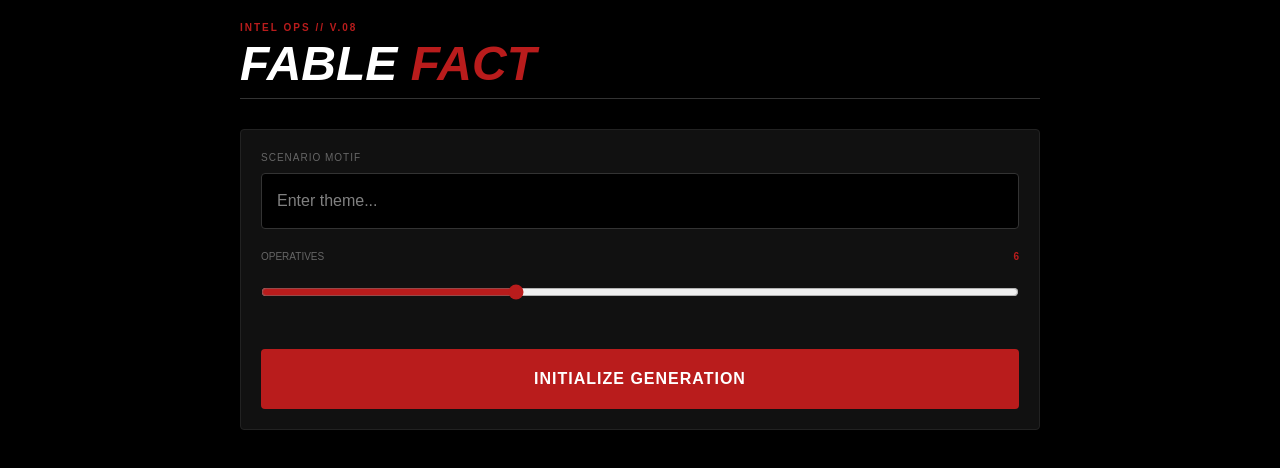
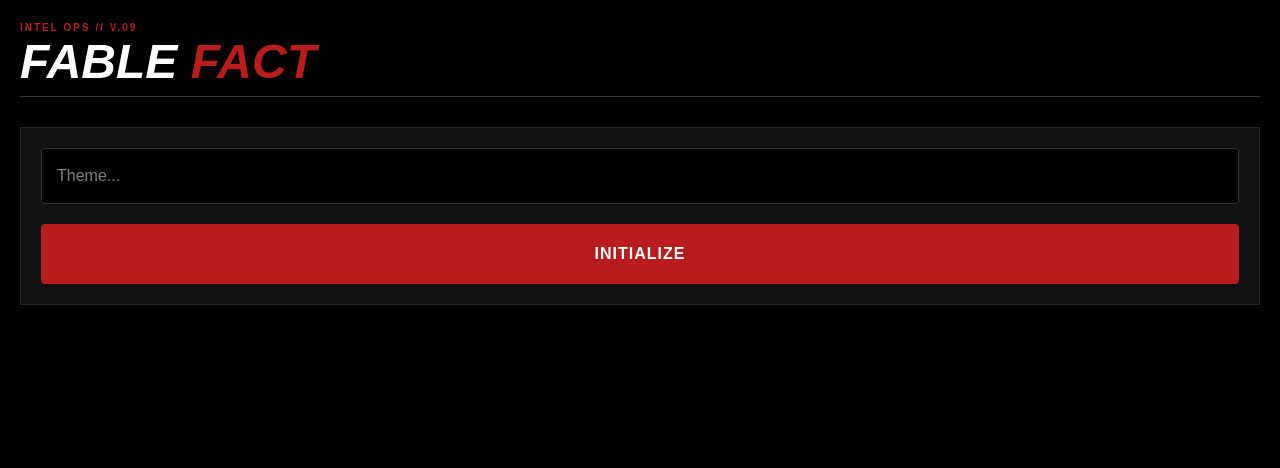
Before and after one commit to Unskilledcrab/fable-and-fact, a Next.js app: page / in a window 1280 px wide. Shown: the top 468 px of the page. Built offline with nearby package versions, Linux system fonts and the light colour scheme.

Commit message:
Fix UI jump/flash on refresh with hydration guard

```diff
--- a/src/app/page.tsx
+++ b/src/app/page.tsx
@@ -1,25 +1,25 @@
 "use client";
 
-import React, { useState, useEffect, Suspense } from 'react';
+import React, { useState, useEffect, Suspense, useMemo } from 'react';
 import { useSearchParams, useRouter } from 'next/navigation';
-import { Sparkles, Users, Loader2, FileSearch, Fingerprint, Clock, Eye, EyeOff, Smartphone, ArrowLeft, Shield, Unlock, Lock } from 'lucide-react';
+import { Sparkles, Users, Loader2, Fingerprint, Clock, Shield, Unlock, Lock, ArrowLeft, Smartphone } from 'lucide-react';
 
 function FableAndFact() {
   const router = useRouter();
   const searchParams = useSearchParams();
 
-  const [theme, setTheme] = useState("");
-  const [players, setPlayers] = useState(6);
-  const [loading, setLoading] = useState(false);
-  const [mystery, setMystery] = useState<any>(null);
-  const [revealSecret, setRevealSecret] = useState(false);
-  const [glitch, setGlitch] = useState(false);
-
-  // Parse URL state
+  // URL state is the single source of truth for view
   const view = searchParams.get('view') || 'gm';
   const activePlayerIndex = searchParams.get('p') !== null ? parseInt(searchParams.get('p')!) : null;
 
-  // Persistence: Save/Load from LocalStorage
+  const [mystery, setMystery] = useState<any>(null);
+  const [isHydrated, setIsHydrated] = useState(false);
+  const [loading, setLoading] = useState(false);
+  const [theme, setTheme] = useState("");
+  const [players, setPlayers] = useState(6);
+  const [revealSecret, setRevealSecret] = useState(false);
+
+  // Initialize from LocalStorage once on mount
   useEffect(() => {
     const saved = localStorage.getItem('current_mystery');
     if (saved) {
@@ -29,8 +29,10 @@ function FableAndFact() {
         console.error("Failed to restore session", e);
       }
     }
+    setIsHydrated(true);
   }, []);
 
+  // Persist mystery changes
   useEffect(() => {
     if (mystery) {
       localStorage.setItem('current_mystery', JSON.stringify(mystery));
@@ -41,14 +43,8 @@ function FableAndFact() {
     const params = new URLSearchParams();
     params.set('view', newView);
     if (pIdx !== null) params.set('p', pIdx.toString());
-    router.push(`?${params.toString()}`);
+    router.replace(`?${params.toString()}`);
   };
-
-  useEffect(() => {
-    setGlitch(true);
-    const timer = setTimeout(() => setGlitch(false), 150);
-    return () => clearTimeout(timer);
-  }, [view, activePlayerIndex]);
 
   const handleGenerate = async () => {
     setLoading(true);
@@ -56,21 +52,15 @@ function FableAndFact() {
       await new Promise(r => setTimeout(r, 1200));
       const newMystery = {
         title: "THE LAST LEDGER OF LOXLEY",
-        setting: "An opulent Art Deco ballroom, 1929. The air is thick with expensive cigars and cheap perfume.",
-        premise: "The city's most influential banker has collapsed mid-toast. His ledger, containing everyone's secrets, has vanished.",
-        storyline: [
-          { time: "8:00 PM", event: "Arrival & Cocktails. Guests are encouraged to find their initial allies." },
-          { time: "8:45 PM", event: "The Fatal Toast. Lord Loxley collapses. The room goes dark for 10 seconds." },
-          { time: "11:30 PM", event: "The Confrontation. All guests gather for the final reveal and accusations." }
-        ],
+        setting: "An opulent Art Deco ballroom, 1929.",
+        premise: "The city's most influential banker has collapsed mid-toast.",
         characters: [
-          { id: "0", name: "Vivian Vane", role: "The Lounge Singer", faction: "THE SYNDICATE", difficulty: "Easy", secret: "Was blackmailing the host for her stolen jewels.", objective: "Find the ledger before the police arrive.", allies: ["Arthur 'The Ox' Miller"] },
-          { id: "1", name: "Arthur 'The Ox' Miller", role: "The Bodyguard", faction: "THE SYNDICATE", difficulty: "Medium", secret: "Is actually a mole for the Moretti Crime Family.", objective: "Ensure the ledger never sees the light of day.", allies: ["Vivian Vane"] },
-          { id: "2", name: "Detective Sharp", role: "The Guest of Honor", faction: "LAW & ORDER", difficulty: "Hard", secret: "Owes the banker a gambling debt that would ruin his career.", objective: "Pin the crime on a convenient scapegoat.", allies: [] }
+          { name: "Vivian Vane", role: "The Lounge Singer", faction: "THE SYNDICATE", difficulty: "Easy", secret: "Was blackmailing the host.", objective: "Find the ledger.", allies: ["Arthur 'The Ox' Miller"] },
+          { name: "Arthur 'The Ox' Miller", role: "The Bodyguard", faction: "THE SYNDICATE", difficulty: "Medium", secret: "Is a mole.", objective: "Destroy the ledger.", allies: ["Vivian Vane"] },
+          { name: "Detective Sharp", role: "The Guest", faction: "LAW", difficulty: "Hard", secret: "Owes a debt.", objective: "Pin the crime.", allies: [] }
         ]
       };
       setMystery(newMystery);
-      localStorage.setItem('current_mystery', JSON.stringify(newMystery));
     } catch (error) {
       console.error(error);
     } finally {
@@ -78,8 +68,11 @@ function FableAndFact() {
     }
   };
 
-  // --- STYLES (Inline to guarantee look) ---
-  const containerStyle: React.CSSProperties = { backgroundColor: '#000', minHeight: '100vh', color: '#fff', padding: '20px', fontFamily: 'sans-serif', opacity: glitch ? 0.4 : 1, transition: 'opacity 0.15s ease' };
+  // Prevent "Flash of Original View" by waiting for hydration
+  if (!isHydrated) return null;
+
+  // --- STYLES ---
+  const containerStyle: React.CSSProperties = { backgroundColor: '#000', minHeight: '100vh', color: '#fff', padding: '20px', fontFamily: 'sans-serif' };
   const cardStyle: React.CSSProperties = { background: '#fff', color: '#000', padding: '24px', boxShadow: '10px 10px 0px #b91c1c', borderRadius: '2px' };
   const inputStyle: React.CSSProperties = { width: '100%', background: '#000', border: '1px solid #333', padding: '15px', color: '#fff', fontSize: '16px', borderRadius: '4px' };
   const buttonStyle: React.CSSProperties = { width: '100%', padding: '18px', background: '#b91c1c', color: '#fff', border: 'none', borderRadius: '4px', fontWeight: '900', letterSpacing: '1px', cursor: 'pointer' };
@@ -87,29 +80,17 @@ function FableAndFact() {
   // --- PLAYER VIEW ---
   if (mystery && view === 'player' && activePlayerIndex !== null) {
     const char = mystery.characters[activePlayerIndex];
+    if (!char) return <div>SUBJECT_NOT_FOUND</div>;
     return (
       <div style={{ ...containerStyle, fontFamily: 'monospace' }}>
         <button onClick={() => { setURLState('gm'); setRevealSecret(false); }} style={{ background: 'transparent', border: 'none', color: '#b91c1c', fontSize: '11px', fontWeight: 'bold', display: 'flex', alignItems: 'center', gap: '8px', marginBottom: '30px', cursor: 'pointer' }}>
           <ArrowLeft size={16} /> EXIT_ENCRYPTED_SESSION
         </button>
-
         <div style={{ background: '#0a0a0a', padding: '24px', border: '1px solid #222', borderLeft: '5px solid #b91c1c' }}>
-          <div style={{ fontSize: '9px', fontWeight: 'bold', color: '#b91c1c', letterSpacing: '3px', marginBottom: '20px' }}>// SUBJECT_{activePlayerIndex.toString().padStart(3, '0')}</div>
-
+          <div style={{ fontSize: '9px', fontWeight: 'bold', color: '#b91c1c', letterSpacing: '3px', marginBottom: '20px' }}>// SUBJECT_{activePlayerIndex}</div>
           <h2 style={{ fontSize: '28px', fontWeight: '900', margin: 0, textTransform: 'uppercase' }}>{char.name}</h2>
           <div style={{ fontSize: '11px', color: '#666', marginTop: '4px', marginBottom: '30px' }}>{char.role} // {char.faction}</div>
-
-          <div style={{ marginBottom: '30px', padding: '15px', background: '#111', border: '1px solid #1a1a1a' }}>
-            <div style={{ fontSize: '10px', color: '#666', fontWeight: 'bold', display: 'flex', alignItems: 'center', gap: '6px', marginBottom: '10px' }}><Shield size={12} color="#b91c1c" /> AFFILIATES</div>
-            {char.allies?.map((a:any, i:any)=>(<div key={i} style={{fontSize:'13px', color:'#888', marginBottom:'5px'}}>&gt; {a}</div>))}
-          </div>
-
-          <div style={{ marginBottom: '30px' }}>
-            <div style={{ fontSize: '10px', color: '#16a34a', fontWeight: 'bold', display: 'flex', alignItems: 'center', gap: '6px', marginBottom: '8px' }}><Unlock size={12} /> OBJECTIVE</div>
-            <p style={{ margin: 0, fontSize: '14px', lineHeight: '1.5', color: '#ccc' }}>{char.objective}</p>
-          </div>
-
-          <div style={{ padding: '20px', background: revealSecret ? '#1a0505' : '#0f0f0f', border: `1px solid ${revealSecret ? '#b91c1c' : '#222'}`, transition: 'all 0.3s' }}>
+          <div style={{ padding: '20px', background: revealSecret ? '#1a0505' : '#0f0f0f', border: `1px solid ${revealSecret ? '#b91c1c' : '#222'}` }}>
             <div style={{ fontSize: '10px', color: '#b91c1c', fontWeight: 'bold', display: 'flex', alignItems: 'center', gap: '6px', marginBottom: '15px' }}><Lock size={12} /> SECRET</div>
             {!revealSecret ? (
               <button onClick={() => setRevealSecret(true)} style={{ ...buttonStyle, padding: '12px' }}>UNSEAL DATA</button>
@@ -128,61 +109,37 @@ function FableAndFact() {
   // --- GM VIEW ---
   return (
     <div style={containerStyle}>
-      <div style={{ maxWidth: '800px', margin: '0 auto' }}>
       <header style={{ borderBottom: '1px solid #333', paddingBottom: '15px', marginBottom: '30px' }}>
-          <div style={{ color: '#b91c1c', fontSize: '10px', fontWeight: 'bold', letterSpacing: '2px', marginBottom: '10px' }}>INTEL OPS // V.08</div>
-          <h1 style={{ fontSize: '48px', fontWeight: '900', margin: 0, fontStyle: 'italic', lineHeight: '0.8', color: '#fff' }}>
-            FABLE <span style={{ color: '#b91c1c' }}>FACT</span>
-          </h1>
+        <div style={{ color: '#b91c1c', fontSize: '10px', fontWeight: 'bold', letterSpacing: '2px', marginBottom: '8px' }}>INTEL OPS // V.09</div>
+        <h1 style={{ fontSize: '48px', fontWeight: '900', margin: 0, fontStyle: 'italic', lineHeight: '0.8', color: '#fff' }}>FABLE <span style={{ color: '#b91c1c' }}>FACT</span></h1>
       </header>
 
       {!mystery ? (
-          <div style={{ background: '#111', padding: '20px', border: '1px solid #222', borderRadius: '4px' }}>
-            <div style={{ marginBottom: '20px' }}>
-              <label style={{ display: 'block', fontSize: '10px', color: '#666', marginBottom: '8px', letterSpacing: '1px' }}>SCENARIO MOTIF</label>
-              <input style={inputStyle} placeholder="Enter theme..." value={theme} onChange={(e) => setTheme(e.target.value)} />
-            </div>
-            <div style={{ marginBottom: '30px' }}>
-               <label style={{ display: 'flex', justifyContent: 'space-between', fontSize: '10px', color: '#666', marginBottom: '8px' }}>
-                <span>OPERATIVES</span>
-                <span style={{ color: '#b91c1c', fontWeight: 'bold' }}>{players}</span>
-              </label>
-              <input type="range" min="3" max="12" style={{ width: '100%', accentColor: '#b91c1c', height: '40px' }} value={players} onChange={(e) => setPlayers(parseInt(e.target.value))} />
-            </div>
-            <button onClick={handleGenerate} disabled={loading || !theme} style={buttonStyle}>
-              {loading ? 'COMPILING...' : 'INITIALIZE GENERATION'}
-            </button>
+        <div style={{ background: '#111', padding: '20px', border: '1px solid #222' }}>
+          <input style={inputStyle} placeholder="Theme..." value={theme} onChange={(e) => setTheme(e.target.value)} />
+          <button onClick={handleGenerate} disabled={loading || !theme} style={{ ...buttonStyle, marginTop: '20px' }}>{loading ? 'COMPILING...' : 'INITIALIZE'}</button>
         </div>
       ) : (
-          <div style={{ display: 'flex', flexDirection: 'column', gap: '30px' }}>
         <div style={cardStyle}>
-               <h2 style={{ fontSize: '24px', fontWeight: '900', margin: '0 0 20px 0', borderBottom: '4px solid #000', paddingBottom: '10px', textTransform: 'uppercase' }}>{mystery.title}</h2>
-               <div style={{ fontSize: '10px', fontWeight: '900', color: '#b91c1c', marginBottom: '15px', letterSpacing: '1px' }}>PERSONNEL_MANIFEST</div>
-               <div style={{ display: 'flex', flexDirection: 'column', gap: '12px' }}>
+          <h2 style={{ fontSize: '24px', fontWeight: '900', margin: '0 0 20px 0', borderBottom: '4px solid #000', paddingBottom: '10px' }}>{mystery.title}</h2>
           {mystery.characters.map((char: any, i: number) => (
-                   <div key={i} style={{ background: '#f5f5f5', border: '1px solid #eee', padding: '15px', display: 'flex', justifyContent: 'space-between', alignItems: 'center' }}>
-                      <div style={{ display: 'flex', flexDirection: 'column' }}>
-                        <span style={{ fontSize: '14px', fontWeight: '900' }}>{char.name}</span>
-                        <span style={{ fontSize: '10px', color: '#999', textTransform: 'uppercase' }}>{char.role}</span>
-                      </div>
+            <div key={i} style={{ background: '#f5f5f5', border: '1px solid #eee', padding: '15px', display: 'flex', justifyContent: 'space-between', alignItems: 'center', marginBottom: '10px' }}>
+              <div><b>{char.name}</b><br/><small>{char.role}</small></div>
               <button onClick={() => setURLState('player', i)} style={{ background: '#000', color: '#fff', border: 'none', padding: '12px', borderRadius: '4px', cursor: 'pointer' }}>
                 <Smartphone size={18} />
               </button>
             </div>
           ))}
-               </div>
-               <button onClick={() => { localStorage.removeItem('current_mystery'); setMystery(null); }} style={{ marginTop: '30px', width: '100%', padding: '12px', background: '#000', color: '#fff', border: 'none', fontSize: '10px', fontWeight: '900', cursor: 'pointer' }}>SCRAP DATA & RESTART</button>
-            </div>
+          <button onClick={() => { localStorage.removeItem('current_mystery'); setMystery(null); }} style={{ marginTop: '20px', width: '100%', background: '#000', color: '#fff', padding: '10px', fontSize: '10px' }}>SCRAP DATA</button>
         </div>
       )}
-      </div>
     </div>
   );
 }
 
 export default function Home() {
   return (
-    <Suspense fallback={<div style={{ minHeight: '100vh', background: '#000', color: '#fff', display: 'flex', alignItems: 'center', justifyContent: 'center', fontFamily: 'monospace' }}>BOOT_SEQUENCE...</div>}>
+    <Suspense fallback={null}>
       <FableAndFact />
     </Suspense>
   );
```
Lines whose indentation alone changed are shown as unchanged.
